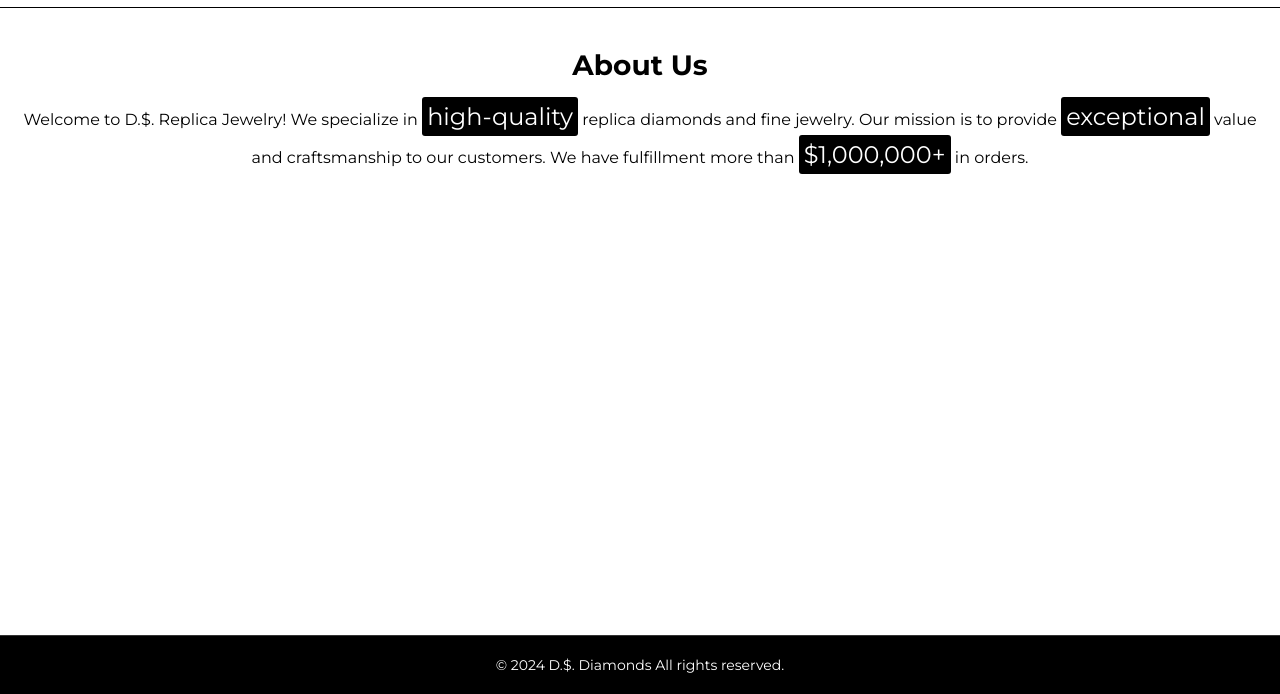
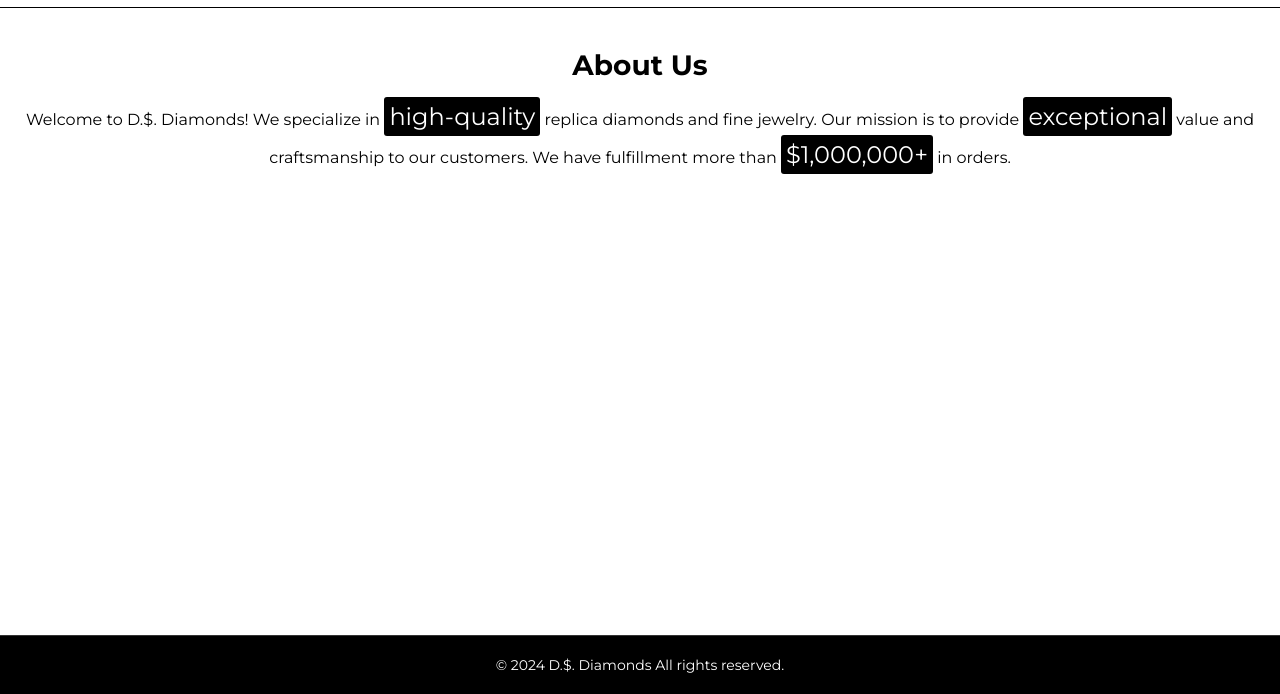
Before and after one commit to DSJewelry/DSJewelry.github.io, a plain HTML site: page about.html in a window 1280 px wide. Shown: the part 106-800 px from the top of the page. Drawn offline with Linux system fonts and the light colour scheme.

Commit message:
Update about.html

```diff
--- a/about.html
+++ b/about.html
@@ -90,7 +90,7 @@
     </header>
     <section class="container">
         <h1>About Us</h1>
-        <p>Welcome to D.$. Replica Jewelry! We specialize in <span class="highlight">high-quality</span> replica diamonds and fine jewelry. Our mission is to provide <span class="highlight">exceptional</span> value and craftsmanship to our customers. We have fulfillment more than <span class="highlight">$1,000,000+</span> in orders.</p>
+        <p>Welcome to D.$. Diamonds! We specialize in <span class="highlight">high-quality</span> replica diamonds and fine jewelry. Our mission is to provide <span class="highlight">exceptional</span> value and craftsmanship to our customers. We have fulfillment more than <span class="highlight">$1,000,000+</span> in orders.</p>
     </section>
     <footer class="footer">
         <p>&copy; 2024 D.$. Diamonds All rights reserved.</p>
```
